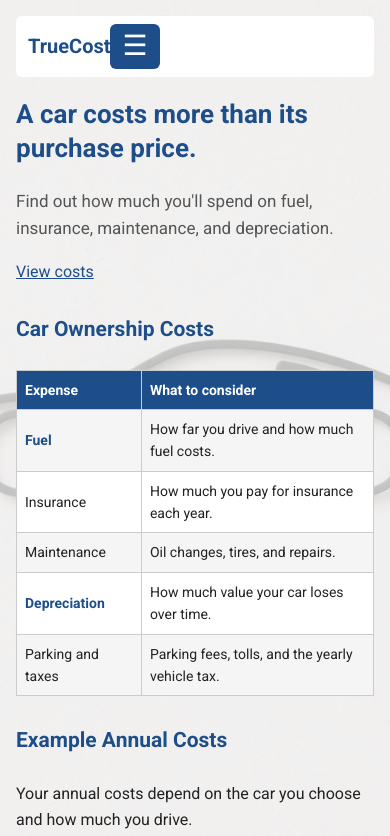
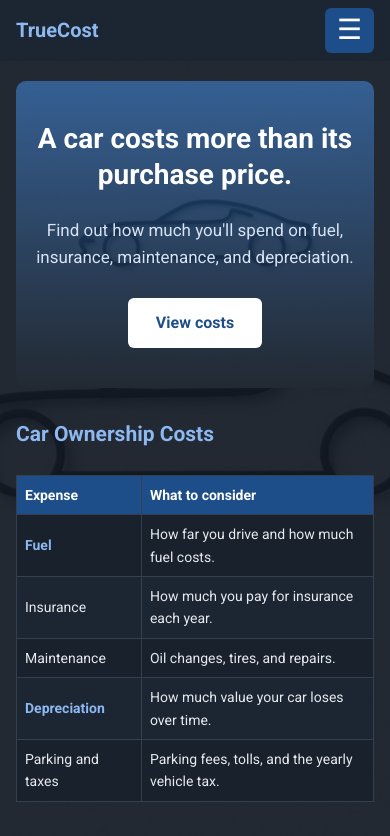
Before and after one commit to Nikolai-Chislari/car-tco-project-main, a plain HTML site: page index.html in a window 390 px wide. Shown: the top 836 px of the page. Drawn offline with Linux system fonts and the light colour scheme.

Commit message:
Update style.css

```diff
--- a/style.css
+++ b/style.css
@@ -1,11 +1,15 @@
 body {
   background-color: #f5f5f5;
   color: #222222;
-  margin: 0 auto;
-  padding: 24px;
-  max-width: 1200px;
+  margin: 0;
   font-family: 'Roboto', Arial, sans-serif;
   line-height: 1.6;
+}
+
+.container{
+  max-width: 2000px;
+  margin: 0 auto;
+  padding: 0 24px;
 }
 
 .table{
@@ -137,9 +141,50 @@ h2:target{
 }
 
 footer {
-  margin-top: 40px;
+  background-color: #1c2633;
+  margin-top: 60px;
+  padding: 24px 0;
   font-size: 14px;
   color: #555555;
+}
+
+.footer-inner {
+  display: flex;
+  justify-content: space-between;
+  align-items: center;
+  flex-wrap: wrap;
+  gap: 16px;
+}
+
+.footer-inner span {
+  font-size: 14px;
+  letter-spacing: 0;
+  font-weight: normal;
+  color: #a9b3c1;
+}
+
+.footer-links {
+  display: flex;
+  flex-wrap: wrap;
+  gap: 20px;
+}
+
+.footer-links a {
+  text-decoration: none;
+}
+
+.footer-links a:hover {
+  text-decoration: underline;
+}
+
+.cheaper {
+  color: #5fd38a;
+  font-weight: bold;
+}
+
+.pricier {
+  color: #f07b7b;
+  font-weight: bold;
 }
 
 .row:not(.head):hover .cell {
@@ -148,16 +193,18 @@ footer {
 
 header {
   background-color: white;
-  padding: 10px 20px;
+  padding: 10px 0;
   margin-bottom: 20px;
+  position: sticky;
+  top: 0;
+  z-index: 10;
+}
+
+.header-inner {
   display: flex;
   justify-content: space-between;
   align-items: center;
   flex-wrap: wrap;
-  position: sticky;
-  top: 0;
-  z-index: 10;
-  border-radius: 6px;
 }
 
 .mobile-menu{
@@ -241,18 +288,15 @@ header {
 
 @media (max-width: 600px) {
 
-  body {
-    padding: 16px;
+  .container {
+    padding: 0 16px;
   }
 
   header {
-    padding: 8px 12px;
-    position: sticky;
-    top: 0;
-    z-index: 10;
+    padding: 8px 0;
   }
 
-  .site-name,
+  header .site-name,
   .page-links {
     display: none;
   }
@@ -320,3 +364,98 @@ header {
     grid-template-columns: 1fr 1fr 1fr;
   }
 }
+
+body {
+  background-color: #121a24;
+  color: #e6e9ee;
+}
+
+header,
+.table,
+.card {
+  background-color: #1c2633;
+}
+
+.table,
+.cell,
+.card {
+  border-color: #34404f;
+}
+
+h1,
+h2,
+a,
+.site-name,
+.card-title,
+.mobile-menu summary {
+  color: #8db8f0;
+}
+
+.row:nth-child(even) .cell {
+  background-color: #18212c;
+}
+
+.row:not(.head):hover .cell {
+  background-color: #243246;
+}
+
+.total,
+.formula,
+h2:target {
+  background-color: #1f3048;
+}
+
+.intro,
+footer {
+  color: #a9b3c1;
+}
+
+.car-photo {
+  opacity: 0.08;
+}
+
+.hero {
+  background-image: linear-gradient(rgba(29, 78, 137, 0.88), rgba(18, 26, 36, 0.92)), url("img/car.jpg");
+  background-size: cover;
+  background-position: center;
+  border-radius: 10px;
+  padding: 70px 40px;
+  text-align: center;
+  margin-bottom: 30px;
+}
+
+.hero h1 {
+  color: white;
+  font-size: 44px;
+  margin-top: 0;
+}
+
+.hero .intro {
+  color: #d6e3f5;
+}
+
+.hero-button {
+  display: inline-block;
+  margin-top: 10px;
+  background-color: white;
+  color: #1d4e89;
+  padding: 12px 28px;
+  border-radius: 6px;
+  font-weight: bold;
+  text-decoration: none;
+  transition: transform 0.2s;
+}
+
+.hero-button:hover {
+  transform: translateY(-2px);
+}
+
+@media (max-width: 600px) {
+  .hero {
+    padding: 40px 20px;
+  }
+
+  .hero h1 {
+    font-size: 28px;
+  }
+}
```
